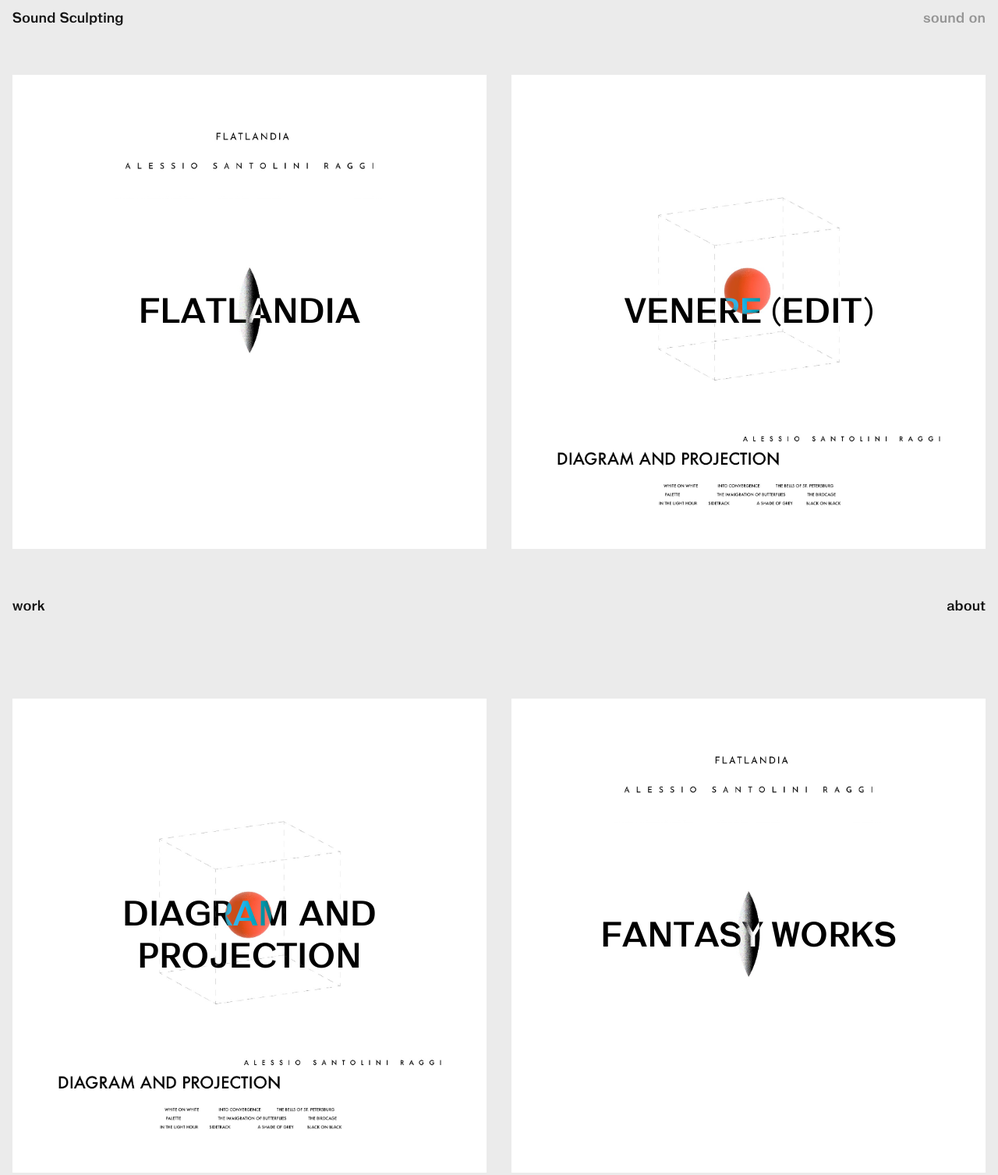
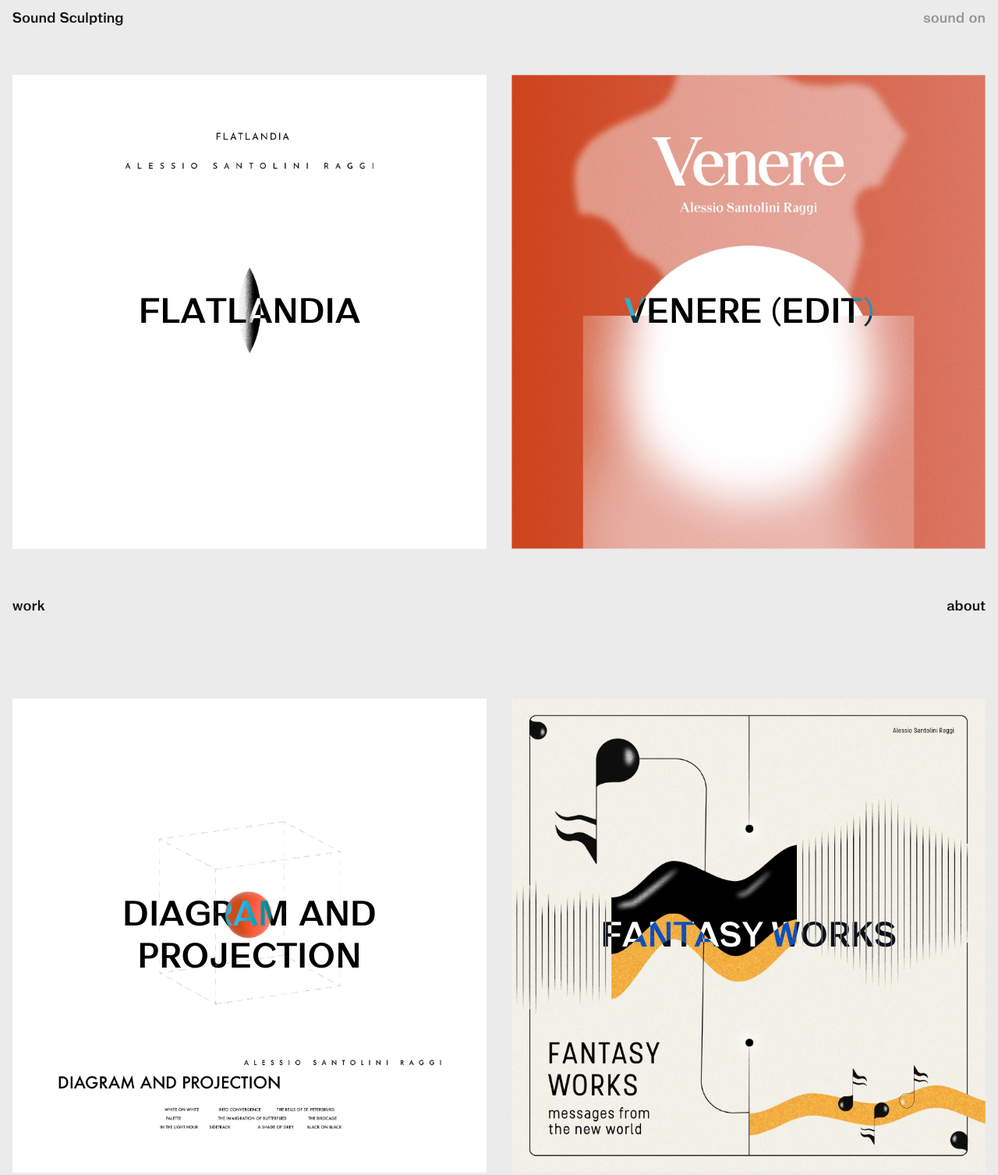
Before and after one commit to mattiamertens/data-sonification, a plain HTML site: page work.html in a window 1280 px wide. Shown: the whole page at 78% size. Drawn offline with Linux system fonts and the light colour scheme.

Commit message:
new album covers

```diff
--- a/work.html
+++ b/work.html
@@ -29,7 +29,7 @@
         </a>
 
         <a class="vh-100 cover flex-center-center" href="works/venere.html">
-            <img src="assets/pics/covers/Diagram_and_projection.png" class="cover-pic" alt="">
+            <img src="assets/pics/covers/Venere.webp" class="cover-pic" alt="">
             <div class="name-title cover-title absolute exclusion">VENERE (EDIT)</div>
         </a>
 
@@ -43,8 +43,7 @@
         </a>
 
         <a class="vh-100 cover flex-center-center" href="works/fantasy-works.html">
-            <!-- <img src="assets/pics/covers/fantasy-works.png" class="cover-pic" alt=""> -->
-            <img src="assets/pics/covers/Flatlandia.jpeg" class="cover-pic" alt="">
+            <img src="assets/pics/covers/Fantasy_works.webp" class="cover-pic" alt="">
             <div class="name-title cover-title absolute exclusion">FANTASY WORKS</div>
         </a>
     </div>
```
Also changed, not shown: works/venere.html (+1 -1 lines), assets/pics/covers/Fantasy_works.webp (added), assets/pics/covers/Flatlandia.png (deleted), assets/pics/covers/Venere.webp (added), 2 other files.
